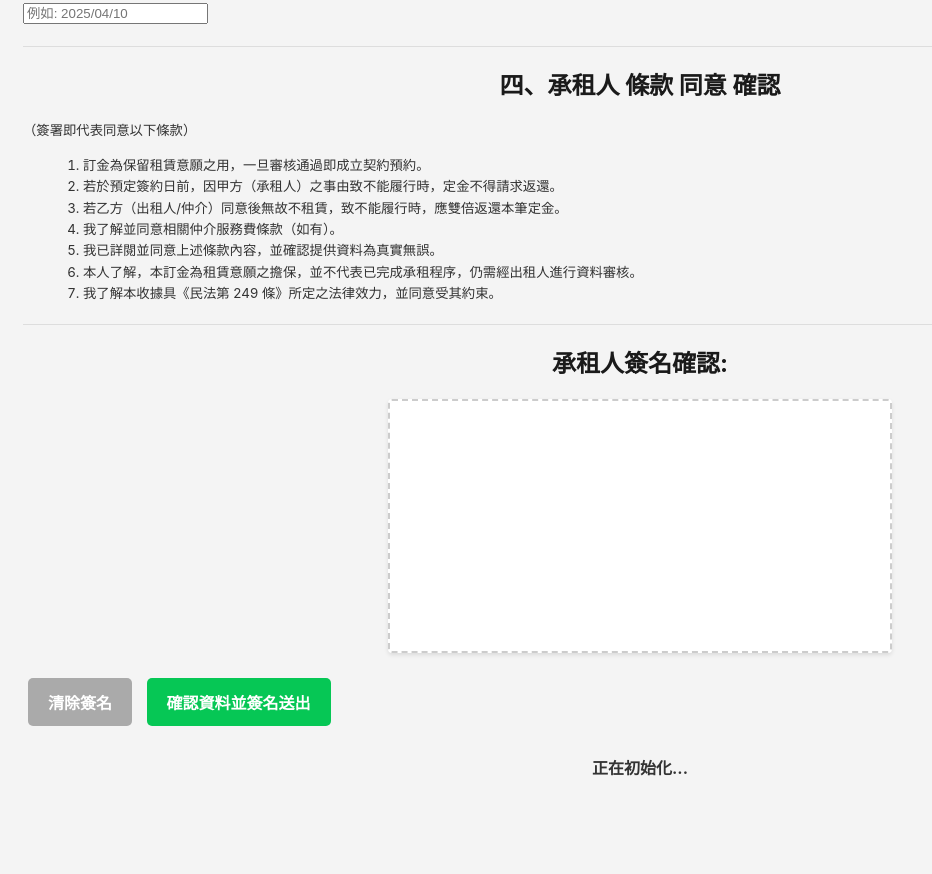
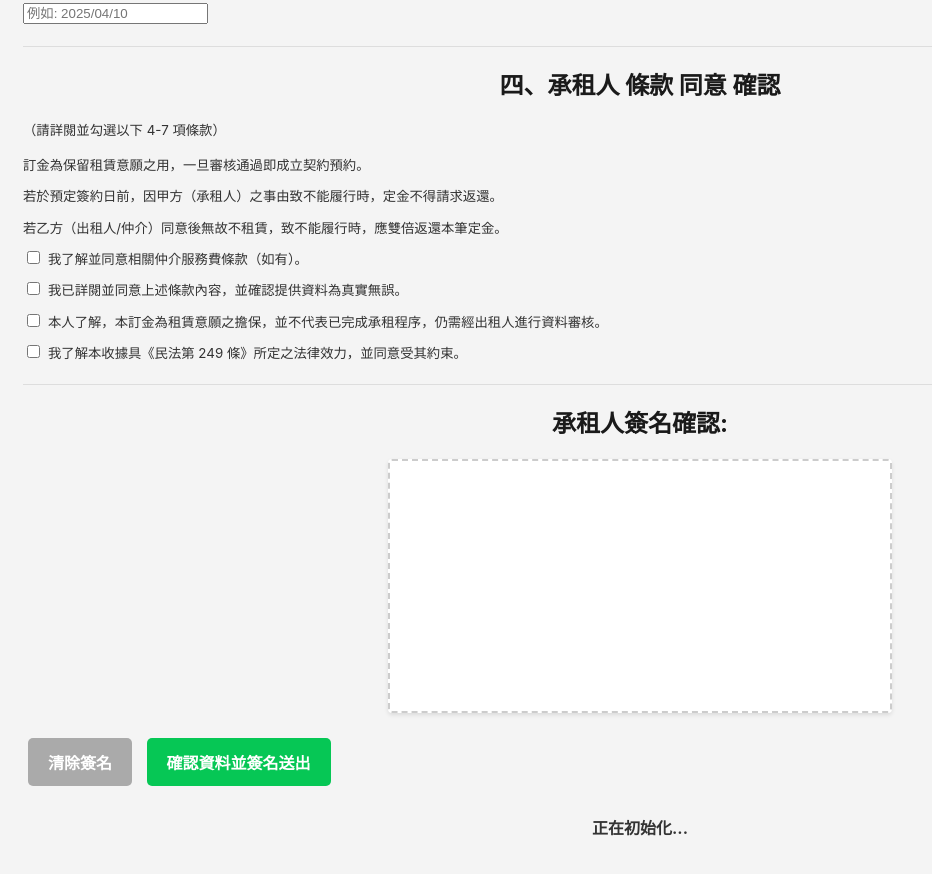
Before and after one commit to KennydaG8/line-liff-receipt-frontend, a plain HTML site: page index.html in a window 1280 px wide. Shown: the part 1341-2215 px from the top of the page, without its empty margins (0-932 px from the left). Before the commit the page ends 2161 px from the top, so only its background shows below. Drawn offline with Linux system fonts and the light colour scheme.

Commit message:
Add interactive checkboxes for terms agreement

```diff
--- a/index.html
+++ b/index.html
@@ -84,16 +84,26 @@
 
     <div class="terms-section">
         <h2>四、承租人 條款 同意 確認</h2>
-        <p style="font-size: smaller;">（簽署即代表同意以下條款）</p>
-        <ol style="font-size: smaller; margin-left: 20px;">
-             <li>訂金為保留租賃意願之用，一旦審核通過即成立契約預約。</li>
+        <p style="font-size: smaller;">（請詳閱並勾選以下 4-7 項條款）</p> <ol style="font-size: smaller; list-style-position: inside; padding-left: 0;"> <li>訂金為保留租賃意願之用，一旦審核通過即成立契約預約。</li>
              <li>若於預定簽約日前，因甲方（承租人）之事由致不能履行時，定金不得請求返還。</li>
              <li>若乙方（出租人/仲介）同意後無故不租賃，致不能履行時，應雙倍返還本筆定金。</li>
-             <li>我了解並同意相關仲介服務費條款（如有）。</li>
-             <li>我已詳閱並同意上述條款內容，並確認提供資料為真實無誤。</li>
-             <li>本人了解，本訂金為租賃意願之擔保，並不代表已完成承租程序，仍需經出租人進行資料審核。</li>
-             <li>我了解本收據具《民法第 249 條》所定之法律效力，並同意受其約束。</li>
-        </ol>
+             <li>
+                 <input type="checkbox" id="term4-agree" name="term4-agree" required>
+                 <label for="term4-agree">我了解並同意相關仲介服務費條款（如有）。</label>
+                 </li>
+             <li>
+                 <input type="checkbox" id="term5-agree" name="term5-agree" required>
+                 <label for="term5-agree">我已詳閱並同意上述條款內容，並確認提供資料為真實無誤。</label>
+             </li>
+             <li>
+                 <input type="checkbox" id="term6-agree" name="term6-agree" required>
+                 <label for="term6-agree">本人了解，本訂金為租賃意願之擔保，並不代表已完成承租程序，仍需經出租人進行資料審核。</label>
+             </li>
+             <li>
+                 <input type="checkbox" id="term7-agree" name="term7-agree" required>
+                 <label for="term7-agree">我了解本收據具《民法第 249 條》所定之法律效力，並同意受其約束。</label>
+             </li>
+             </ol>
     </div>
     <hr>
 
--- a/script.js
+++ b/script.js
@@ -128,6 +128,18 @@ document.addEventListener('DOMContentLoaded', () => {
              return;
         }
 
+        // *** 新增：檢查條款 Checkbox 是否都已勾選 ***
+        const term4Checked = document.getElementById('term4-agree').checked;
+        const term5Checked = document.getElementById('term5-agree').checked;
+        const term6Checked = document.getElementById('term6-agree').checked;
+        const term7Checked = document.getElementById('term7-agree').checked;
+
+        if (!term4Checked || !term5Checked || !term6Checked || !term7Checked) {
+            alert("請勾選同意所有條款 (項目 4、5、6、7) 後再提交！");
+            return; // 如果有任何一項未勾選，停止提交
+        }
+        // *** 檢查結束 ***
+
         statusMessage.textContent = "正在處理並提交簽名...";
         confirmButton.disabled = true;
         clearButton.disabled = true;
@@ -142,6 +154,13 @@ document.addEventListener('DOMContentLoaded', () => {
                 // logoFileId: currentLogoFileId, // 暫時不傳 Logo ID
                 pdfSaveFolderId: currentSaveFolderId, // 傳送 Folder ID
                 submittedAt: new Date().toISOString(),
+                // 可選：如果後端要記錄同意狀態，可以加入
+                termsAgreed: {
+                   term4: term4Checked,
+                   term5: term5Checked,
+                   term6: term6Checked,
+                   term7: term7Checked,
+                   }
             };
 
             console.log("準備發送到後端的 Payload:", JSON.stringify(payload));
--- a/style.css
+++ b/style.css
@@ -95,3 +95,24 @@ div > button { /* 選取作為 div 直接子元素的 button */
     text-align: center; /* 文字置中 */
     min-height: 1.6em; /* 預留空間避免跳動 */
 }
+
+.terms-section ol {
+    list-style: none; /* 移除預設的數字標號 (因為我們手動寫了) */
+    padding-left: 5px; /* 調整左邊距 */
+}
+
+.terms-section li {
+    margin-bottom: 10px; /* 增加列表項之間的間距 */
+    display: flex; /* 使用 Flexbox 來對齊 checkbox 和 label */
+    align-items: flex-start; /* 垂直對齊 (頂部對齊) */
+}
+
+.terms-section input[type="checkbox"] {
+    margin-right: 8px; /* checkbox 和文字之間的間距 */
+    margin-top: 2px; /* 稍微往下調一點對齊文字 */
+    flex-shrink: 0; /* 防止 checkbox 在空間不足時被壓縮 */
+}
+
+.terms-section label {
+    cursor: pointer; /* 讓 label 也有點擊指標 */
+}
```
